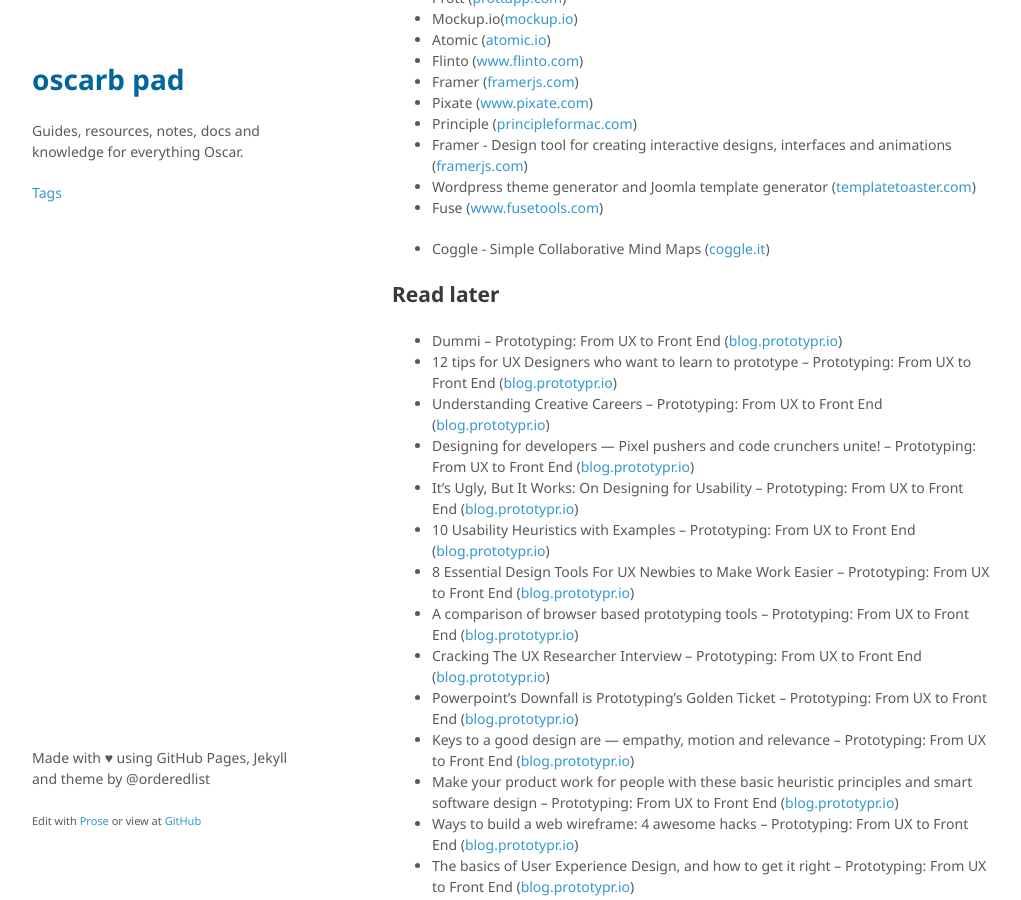
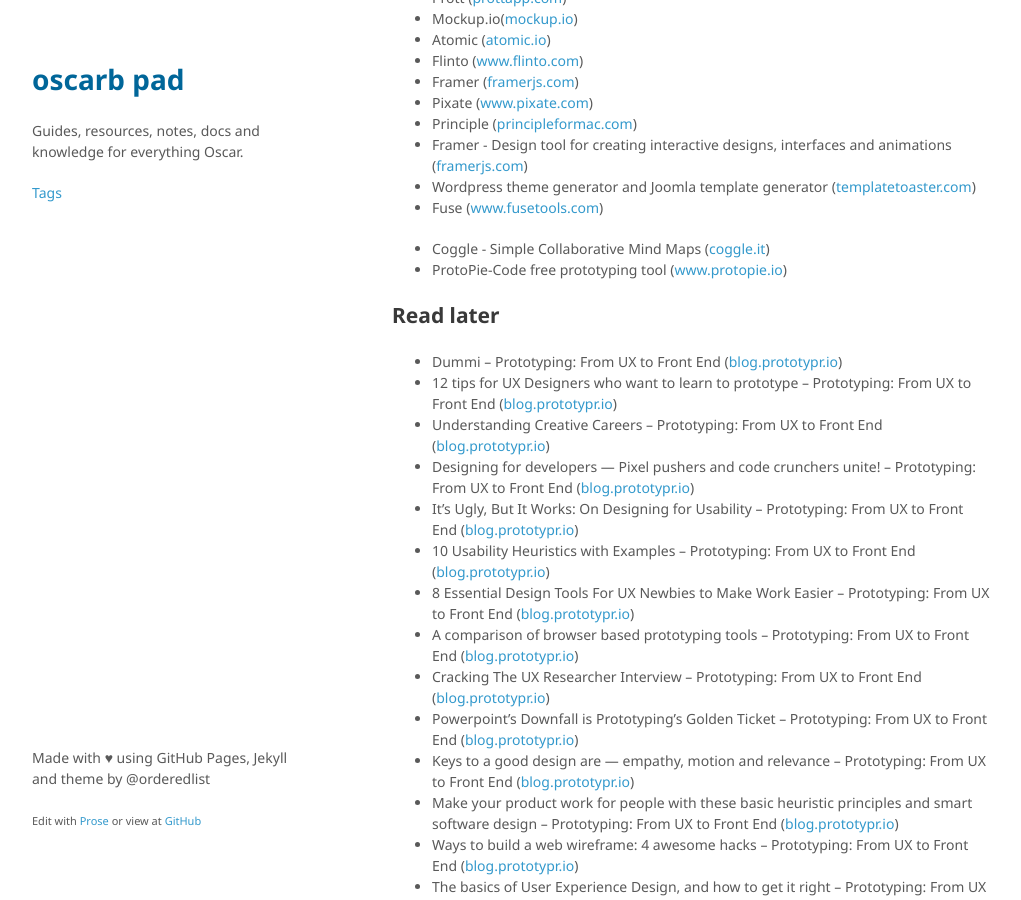
Before and after one commit to oscarb/pad, a Jekyll site: the page built from _docs/web-design.md, in a window 1280 px wide and 900 px high, scrolled down 1482 px. Shown: the whole window, without its empty margins (128-1149 px from the left). Built offline with Jekyll 4.4.1, drawn with Linux system fonts in a browser that asks for light colours; some web fonts are replaced.

Commit message:
Updated web-design.md

```diff
--- a/_docs/web-design.md
+++ b/_docs/web-design.md
@@ -75,6 +75,7 @@ https://codepad.co
 * Fuse ([www.fusetools.com](https://www.fusetools.com/))
 
 * Coggle - Simple Collaborative Mind Maps ([coggle.it](https://coggle.it/))
+* ProtoPie-Code free prototyping tool ([www.protopie.io](https://www.protopie.io/))
 
 ## Read later
 * Dummi – Prototyping: From UX to Front End ([blog.prototypr.io](https://blog.prototypr.io/dummi-9850beef9e78#.5dchh252g))
```
